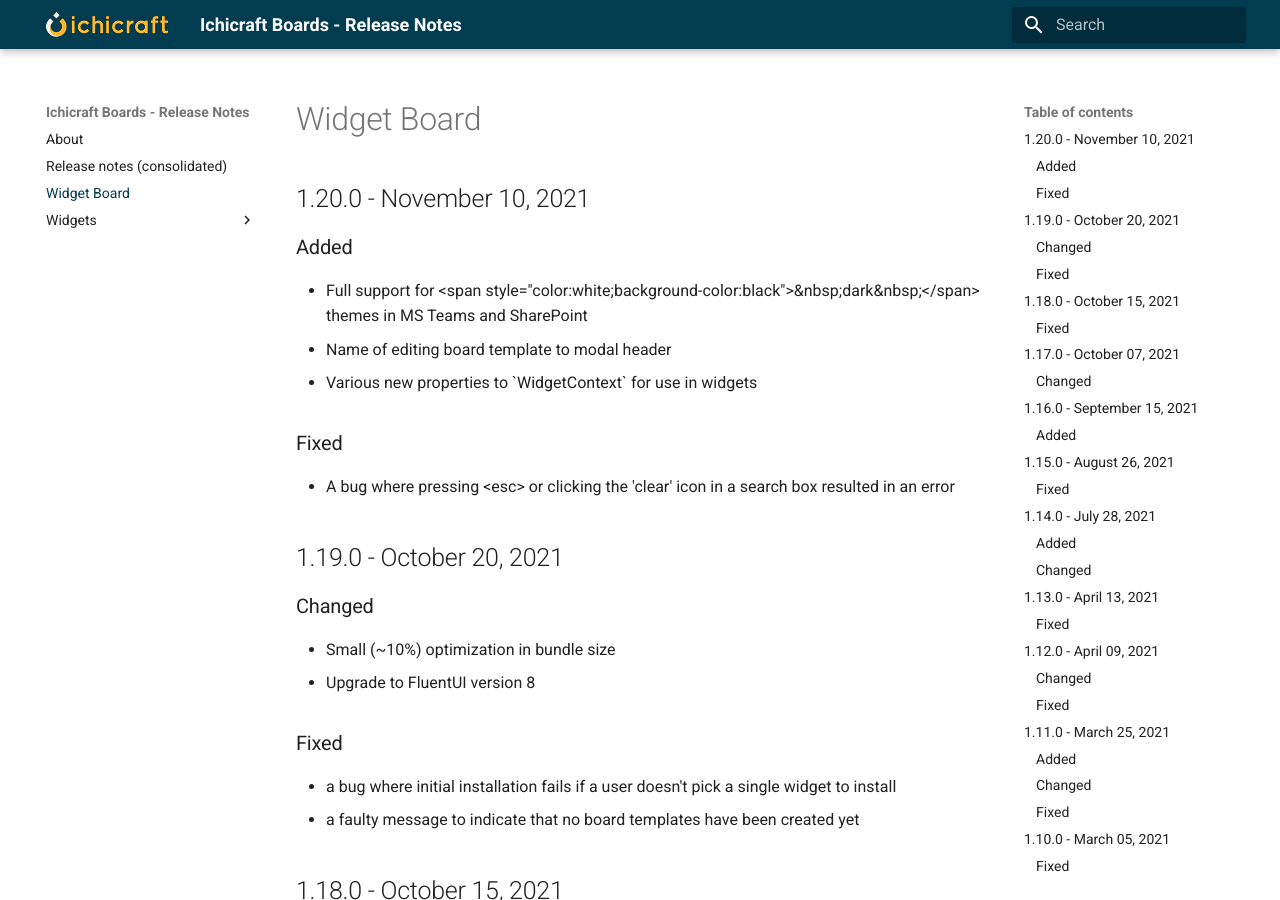
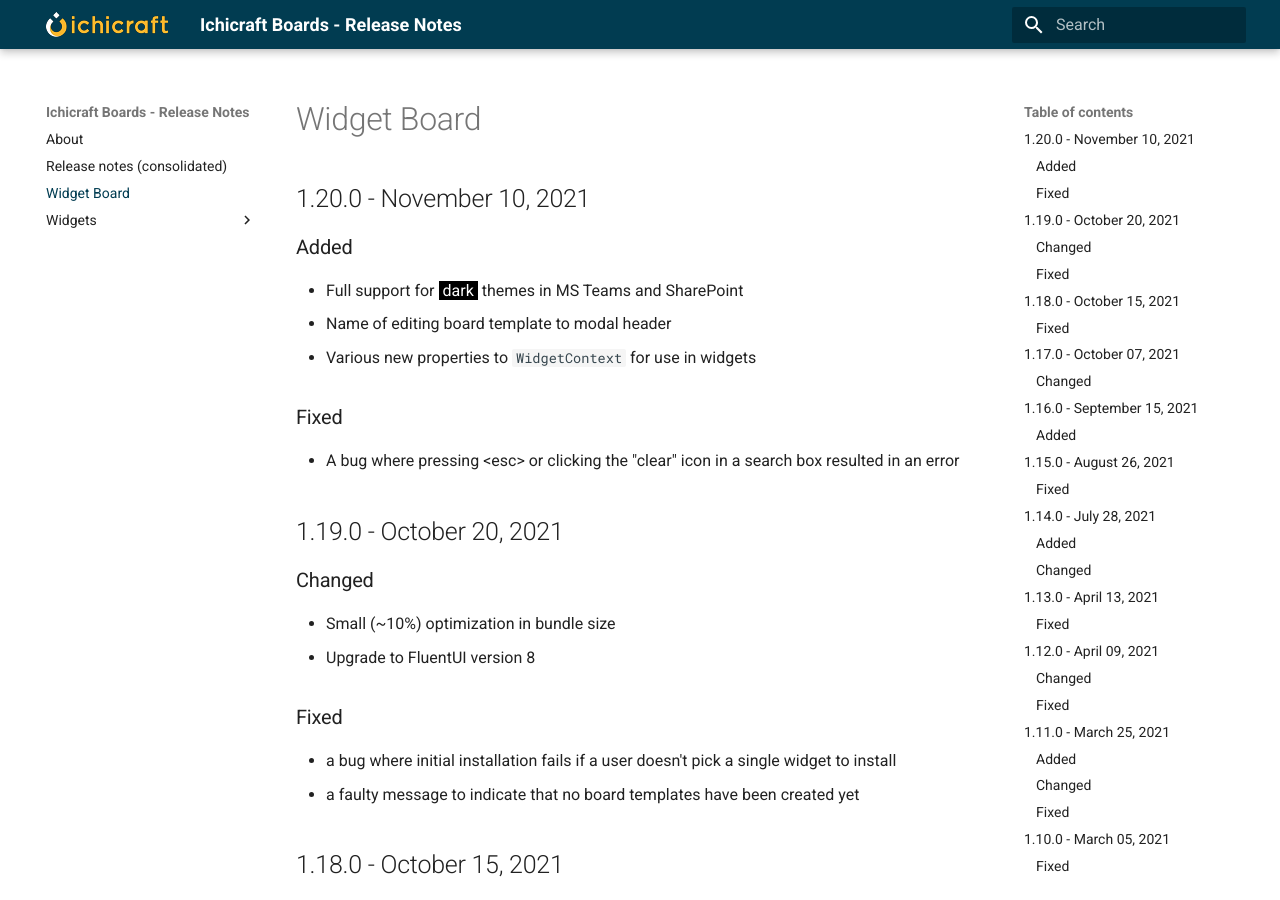
Before and after one commit to ichicraft/widgets-docs, an MkDocs documentation site: the page built from docs/Widget Board.md, in a window 1280 px wide and 900 px high. Built offline with MkDocs 1.6.1 and Material for MkDocs 9.7.7, drawn with Linux system fonts in a browser that asks for light colours.

Commit message:
Fixed markup

```diff
--- a/docs/Widget Board.md
+++ b/docs/Widget Board.md
@@ -1,12 +1,12 @@
 ## 1.20.0 - November 10, 2021
 
 ### Added
-- Full support for &lt;span style&#x3D;&quot;color:white;background-color:black&quot;&gt;&amp;nbsp;dark&amp;nbsp;&lt;/span&gt; themes in MS Teams and SharePoint
+- Full support for <span style="color:white;background-color:black">&nbsp;dark&nbsp;</span> themes in MS Teams and SharePoint
 - Name of editing board template to modal header
-- Various new properties to &#x60;WidgetContext&#x60; for use in widgets
+- Various new properties to `WidgetContext` for use in widgets
 
 ### Fixed
-- A bug where pressing &lt;esc&gt; or clicking the &#x27;clear&#x27; icon in a search box resulted in an error
+- A bug where pressing &lt;esc&gt; or clicking the "clear" icon in a search box resulted in an error
 
 
 ## 1.19.0 - October 20, 2021
```
Also changed, not shown: docs/Release-notes-(consolidated).md (+3 -4 lines).
